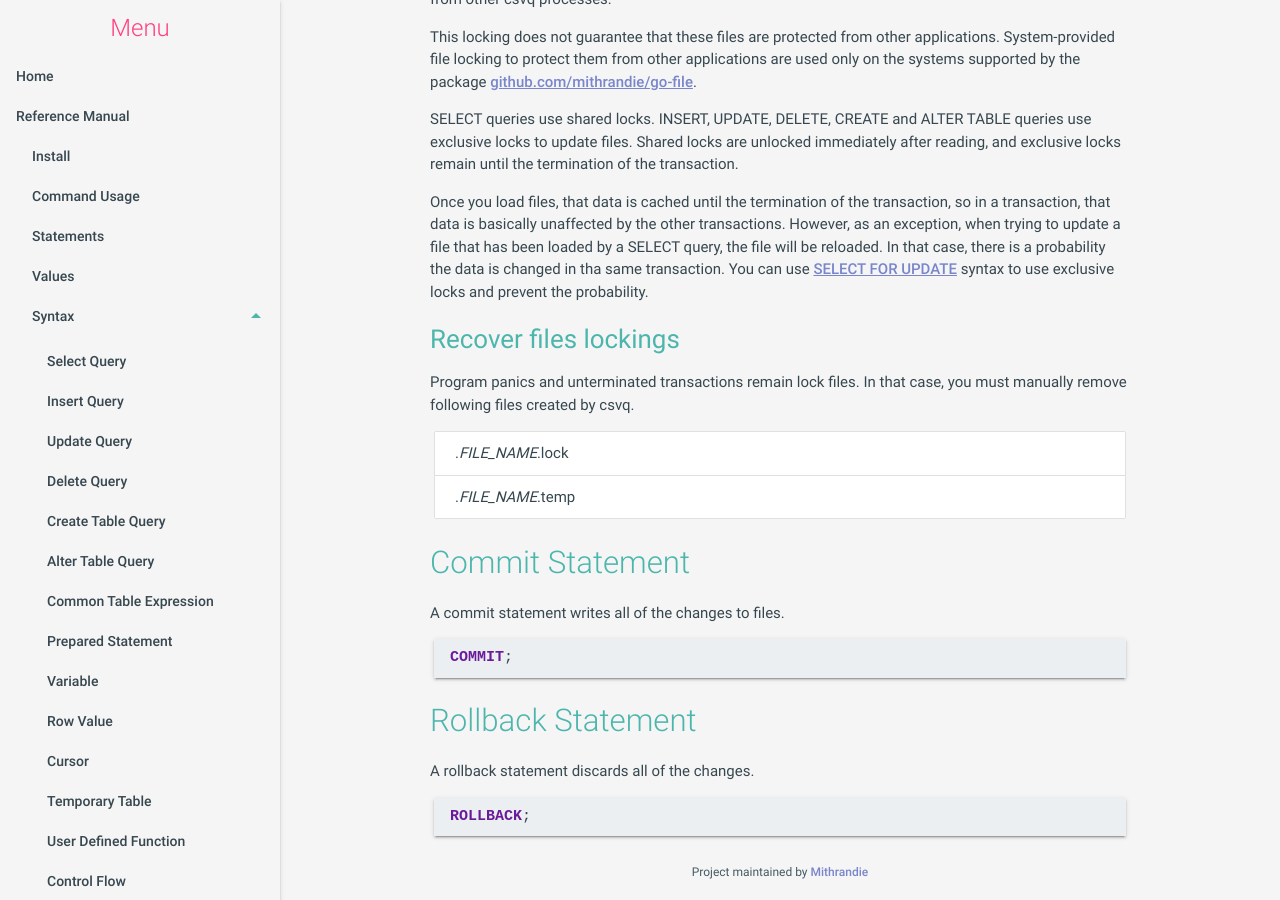
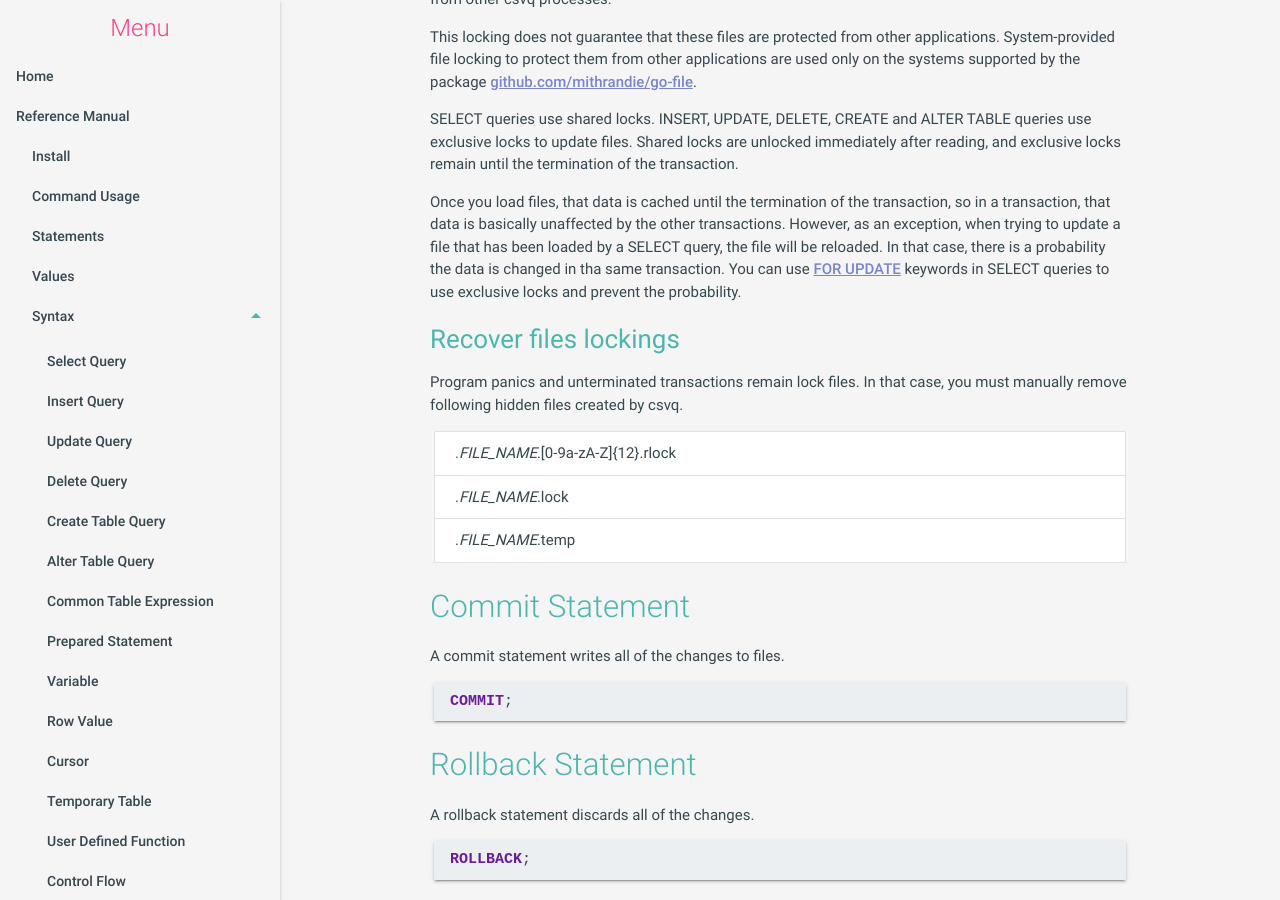
Before and after one commit to mithrandie/csvq, a Jekyll site: the page built from docs/_posts/2006-01-02-transaction.md, in a window 1280 px wide and 900 px high, scrolled down 1342 px. Built offline with Jekyll 4.4.1, drawn with Linux system fonts in a browser that asks for light colours.

Commit message:
Update docs.

```diff
--- a/docs/_posts/2006-01-02-transaction.md
+++ b/docs/_posts/2006-01-02-transaction.md
@@ -45,6 +45,7 @@ A transaction is terminated when a commit or rollback statement is executed.
 
 When the interactive shell is terminated, then roll all of the changes back automatically.
 
+
 ## File Locking
 {: #file_locking}
 
@@ -59,13 +60,14 @@ Shared locks are unlocked immediately after reading, and exclusive locks remain
 Once you load files, that data is cached until the termination of the transaction, so in a transaction, that data is basically unaffected by the other transactions.
 However, as an exception, when trying to update a file that has been loaded by a SELECT query, the file will be reloaded.
 In that case, there is a probability the data is changed in tha same transaction.
-You can use [SELECT FOR UPDATE]({{ '/reference/select-query.html' | relative_url }}) syntax to use exclusive locks and prevent the probability.
+You can use [FOR UPDATE]({{ '/reference/select-query.html' | relative_url }}) keywords in SELECT queries to use exclusive locks and prevent the probability.
 
 ### Recover files lockings
 
 Program panics and unterminated transactions remain lock files.
-In that case, you must manually remove following files created by csvq.
+In that case, you must manually remove following hidden files created by csvq.
 
+- ._FILE_NAME_.[0-9a-zA-Z]{12}.rlock
 - ._FILE_NAME_.lock
 - ._FILE_NAME_.temp
 
```
